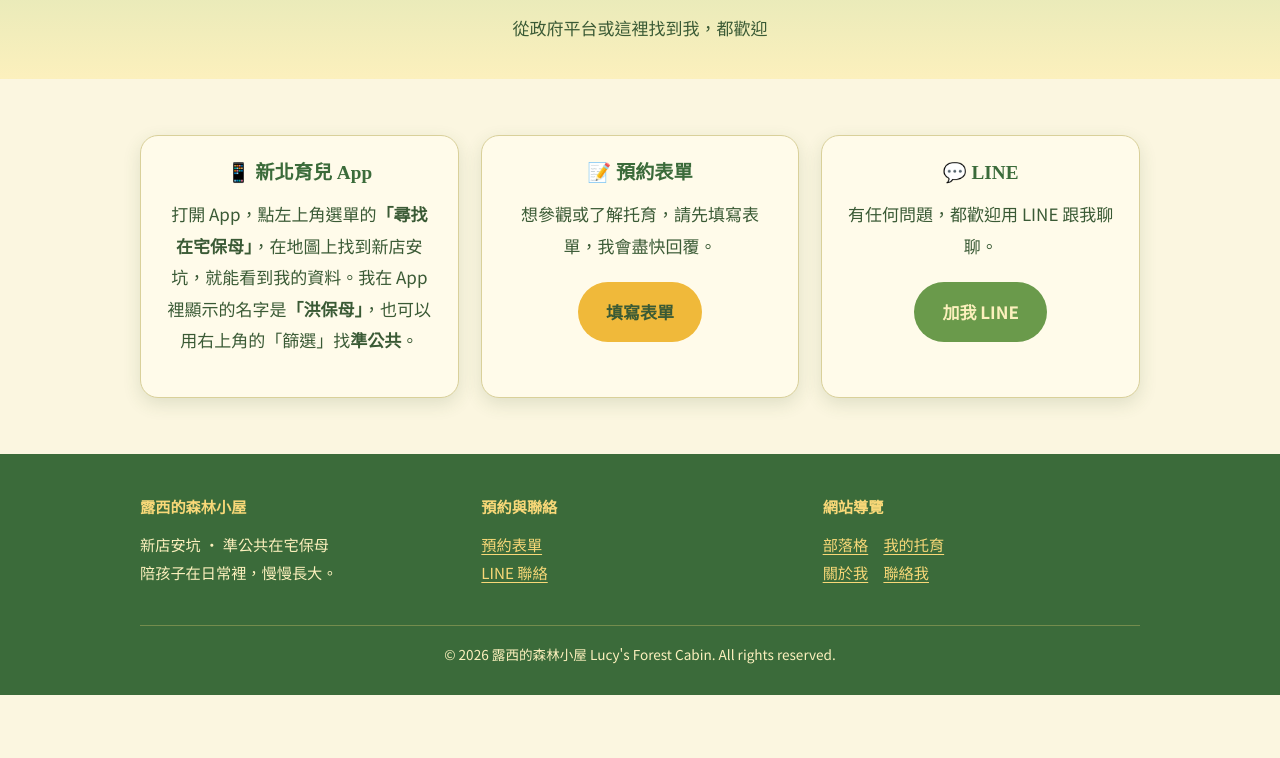
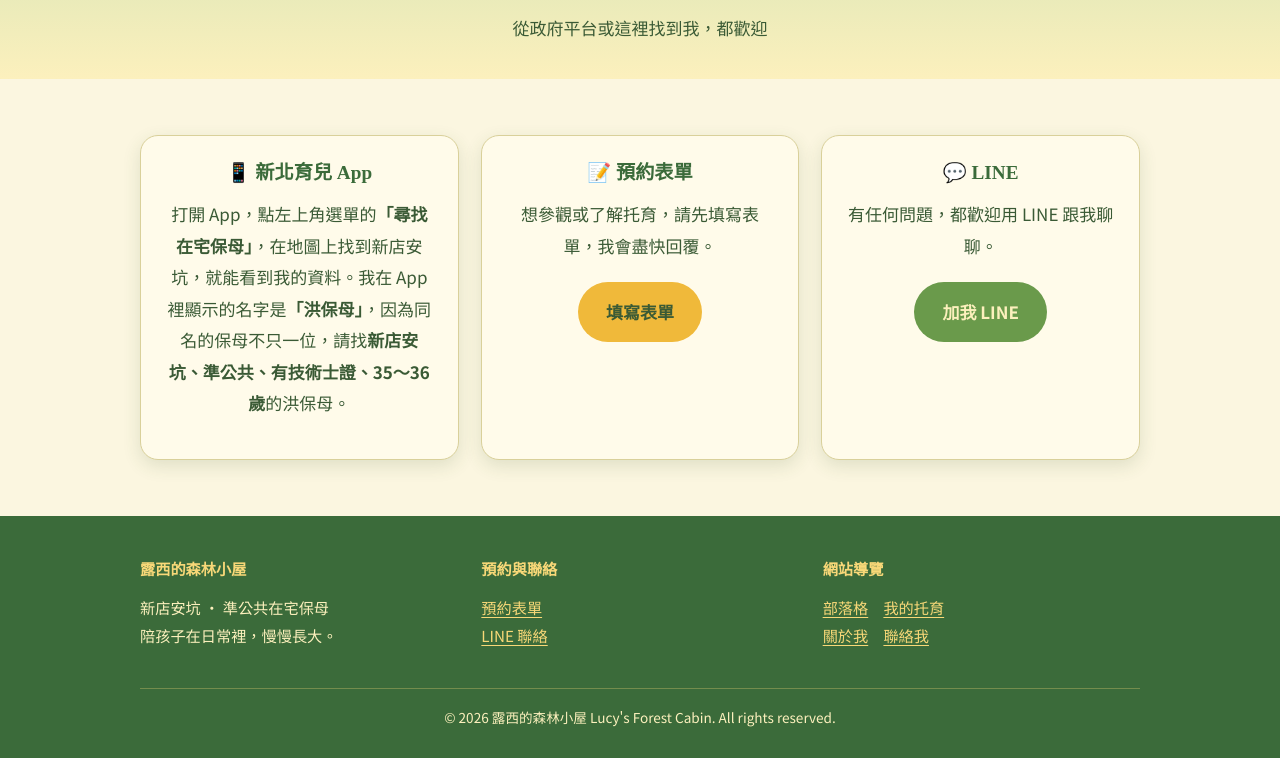
Before and after one commit to Lucy123go/lucy-forest-cabin, a plain HTML site: page contact.html in a window 1280 px wide. Shown: the part 184-942 px from the top of the page. Before the commit the page ends 879 px from the top, so only its background shows below. Drawn offline with Linux system fonts and the light colour scheme.

Commit message:
Contact: add identifying details for the app listing
Co-Authored-By: Claude Sonnet 5.5 <noreply@anthropic.com>
Claude-Session: https://claude.ai/code/session_01W5HLyi81SNKafH6qQZUofw

```diff
--- a/contact.html
+++ b/contact.html
@@ -31,7 +31,7 @@
 <section>
   <div class="wrap">
     <div class="grid grid-3">
-      <div class="card center"><h3>📱 新北育兒 App</h3><p>打開 App，點左上角選單的<b>「尋找在宅保母」</b>，在地圖上找到新店安坑，就能看到我的資料。我在 App 裡顯示的名字是<b>「洪保母」</b>，也可以用右上角的「篩選」找<b>準公共</b>。</p></div>
+      <div class="card center"><h3>📱 新北育兒 App</h3><p>打開 App，點左上角選單的<b>「尋找在宅保母」</b>，在地圖上找到新店安坑，就能看到我的資料。我在 App 裡顯示的名字是<b>「洪保母」</b>，因為同名的保母不只一位，請找<b>新店安坑、準公共、有技術士證、35～36 歲</b>的洪保母。</p></div>
       <div class="card center"><h3>📝 預約表單</h3><p>想參觀或了解托育，請先填寫表單，我會盡快回覆。</p><a class="btn btn-primary" href="https://www.surveycake.com/s/yQn8e" target="_blank" rel="noopener">填寫表單</a></div>
       <div class="card center"><h3>💬 LINE</h3><p>有任何問題，都歡迎用 LINE 跟我聊聊。</p><a class="btn btn-line" href="https://line.me/ti/p/w9hIFDqCxX" target="_blank" rel="noopener">加我 LINE</a></div>
     </div>
```
